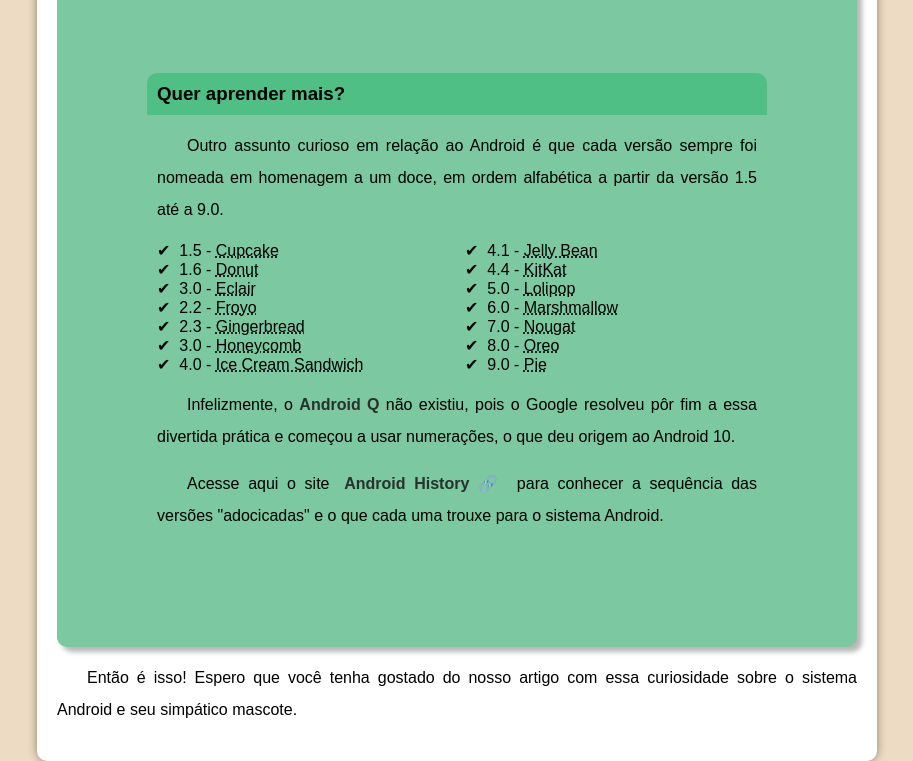
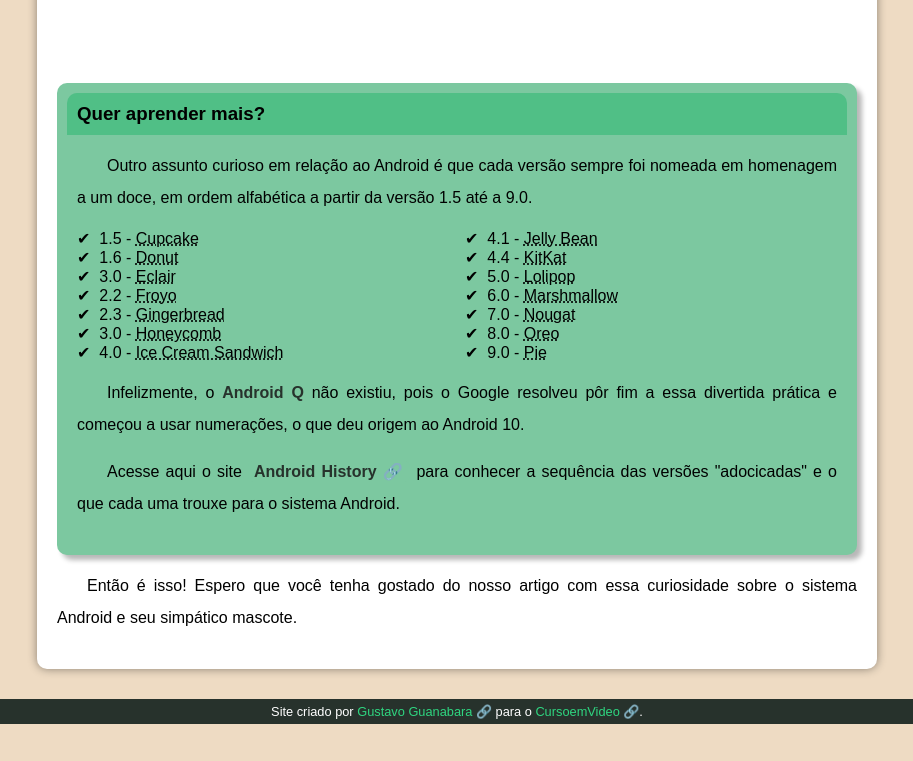
Before and after one commit to GuilhermeGuimaraesDeMedeiros/projeto-android, a plain HTML site: page index.html in a window 1280 px wide. Shown: the part 2155-2916 px from the top of the page, without its empty margins (183-1096 px from the left). After the commit the page ends 2879 px from the top, so only its background shows below. Drawn offline with Linux system fonts and the light colour scheme.

Commit message:
Update style.css

```diff
--- a/estilo/style.css
+++ b/estilo/style.css
@@ -158,9 +158,10 @@ main a:hover{
 
 aside {
     background-color: var(--cor0);
-    padding: 100px;
+    padding: 20px;
     border-radius: 10px;
     box-shadow: 5px 5px 5px rgba(0, 0, 0, 0.281);
+    margin-top: 100px;
 }
 
 aside h3{
```
